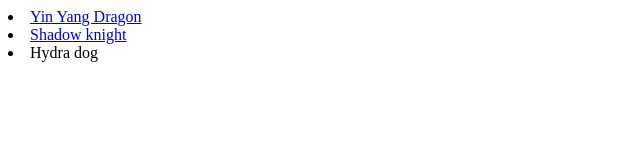
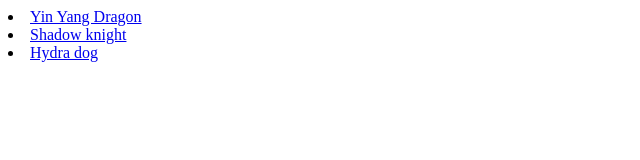
Before and after one commit to kaedinpittman05/Dungeon-and-dragons-monsters, a plain HTML site: page Dungeons and dragon monsters.html in a window 1280 px wide. Shown: the full height of the page, 0-640 px from the left. Drawn offline with Linux system fonts and the light colour scheme.

Commit message:
added link for hydra dog to main page

```diff
--- a/Dungeons and dragon monsters.html
+++ b/Dungeons and dragon monsters.html
@@ -20,7 +20,8 @@
 		<li> <a href =file:///C:/Users/kpittman/repos/Dungeons%20and%20Dragons/shadowknight.html>
 		Shadow knight</a> </li>
 
-		<li> Hydra dog</li>
+		<li> <a href =file:///C:/Users/kpittman/repos/Dungeons%20and%20Dragons/Hydra-Dog.html>
+		Hydra dog</a> </li>
 
 
 
```
